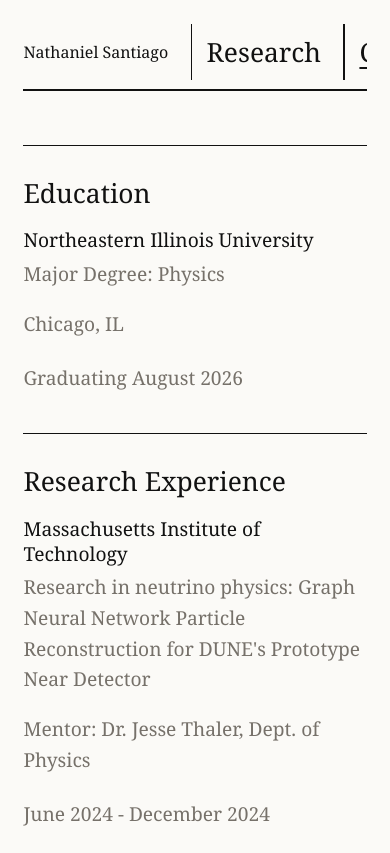
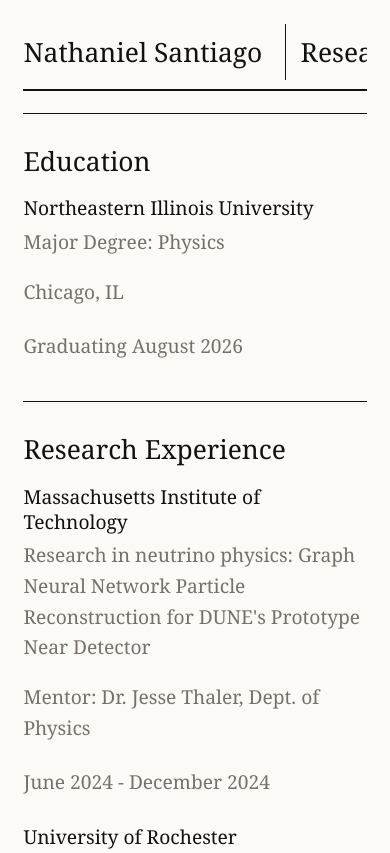
Before and after one commit to ndsantia/ndsantia.github.io, a plain HTML site: page cv.html in a window 390 px wide. Shown: the top 853 px of the page. Drawn offline with Linux system fonts and the light colour scheme.

Commit message:
Fix site image and section spacing

```diff
--- a/cv.html
+++ b/cv.html
@@ -16,7 +16,7 @@
       </nav>
     </header>
 
-    <main>
+    <main class="page-main">
       <section class="page-section cv-section-page" aria-labelledby="education-title">
         <div class="section-inner cv-layout">
           <section class="cv-block" aria-labelledby="education-title">
--- a/styles.css
+++ b/styles.css
@@ -70,7 +70,7 @@
 .sketch-nav .brand {
   justify-content: flex-start;
   padding-left: 0;
-  font-size: clamp(1.2rem, 1.65vw, 1.65rem);
+  font-size: var(--section-name-size);
 }
 
 .sketch-nav a:not(.brand) {
@@ -96,6 +96,10 @@
 
 main {
   padding-top: clamp(4rem, 11vw, 8rem);
+}
+
+.page-main {
+  padding-top: clamp(1rem, 3vw, 2rem);
 }
 
 .intro-section,
@@ -133,7 +137,7 @@
 }
 
 .research-section {
-  padding-top: clamp(1rem, 3vw, 2rem);
+  padding-top: 0;
 }
 
 .research-list {
@@ -179,7 +183,7 @@
 }
 
 .cv-section-page {
-  padding-top: clamp(1rem, 3vw, 2rem);
+  padding-top: 0;
 }
 
 .cv-layout {
@@ -273,7 +277,7 @@
 }
 
 .contact-section {
-  padding-top: clamp(1rem, 3vw, 2rem);
+  padding-top: 0;
 }
 
 .contact-layout {
@@ -383,7 +387,6 @@
 
   .sketch-nav .brand {
     min-width: max-content;
-    font-size: 1rem;
   }
 
   .sketch-nav a:not(.brand)::before,
```
Also changed, not shown: contact.html (+1 -1 lines), index.html (+1 -1 lines), research.html (+1 -1 lines).
